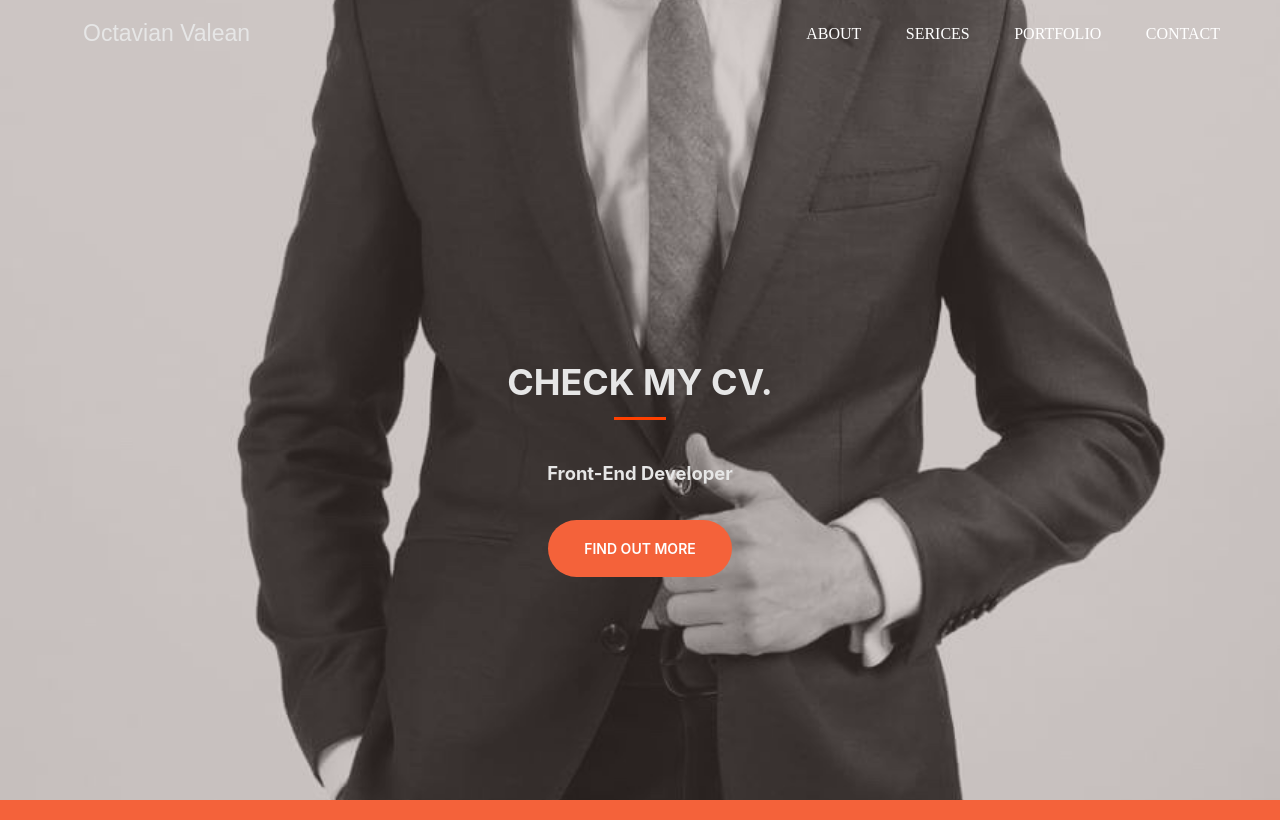
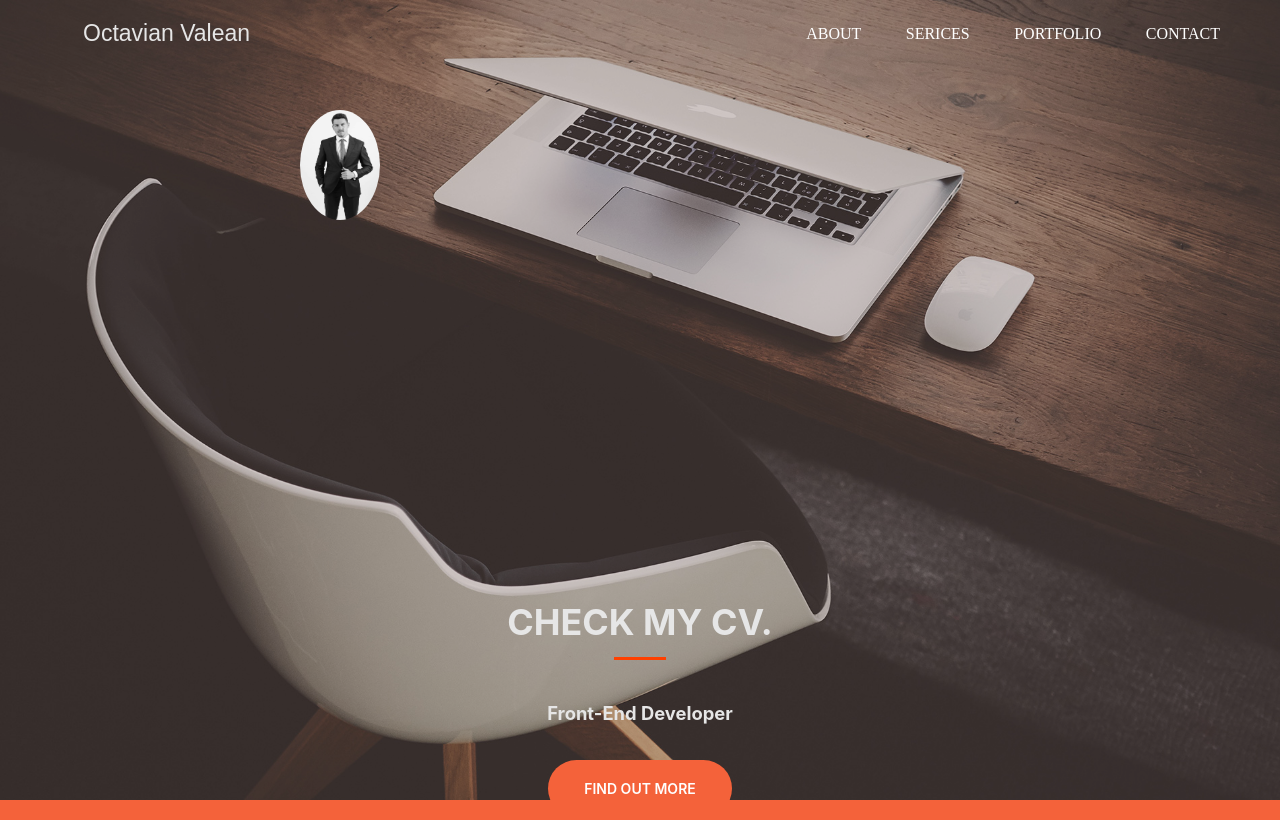
Before and after one commit to Octavian95/webpage, a plain HTML site: page index.html in a window 1280 px wide. Shown: the top 820 px of the page. Drawn offline with Linux system fonts and the light colour scheme; a script that the page names is missing.

Commit message:
the last changes

```diff
--- a/index.html
+++ b/index.html
@@ -22,6 +22,10 @@
                </div>
             </div>
          </nav>
+                         <div class="Avatar">
+               <meta  name="viewport" content="width=device-width, initial-scale=1">
+            <img src="pic1.JPEG" alt="Avatar" style="width:80px">
+         </div>
 
 
          <div class="hero" >
--- a/style.css
+++ b/style.css
@@ -17,7 +17,8 @@ body {
 
 .img {
 
-	background-image: url("pic1.jpeg");
+
+	background-image: url("pic2.jpg");
 	transition: top 0.5s;
 
 
@@ -26,19 +27,7 @@ body {
 
 
 }
-.overlay:before{
 
-  position: absolute;
-  content:" ";
-  top:0;
-  left:0;
-  width:100%;
-  height:100%;
-  display: block;
-  z-index:0;
-  background-color: rgba(118, 92, 86, 0.30);
-
-}
 
 header {
 
@@ -52,6 +41,21 @@ header {
   	background-position: center;
 
 }
+.overlay:before{
+
+  position: absolute;
+  content:" ";
+  top:0;
+  left:0;
+  width:100%;
+  height:100%;
+  display: block;
+  z-index:0;
+  background-color: rgba(118, 92, 86, 0.35);
+
+}
+
+
 
 
 
@@ -85,9 +89,23 @@ header {
 	border-color: white;
 
 }
+img {
+    border-radius: 60%;
+    background-size: 20px;
+    background-repeat: no-repeat;
+    position: relative;
+    cursor: pointer;
+    margin-top: 90px;
+	margin-right: 300px;
+	vertical-align: middle;
+  	width: 90px;
+  	height: 110px;
+  	padding: 20px 40px;
+  }
+
 
 .navbar-brand{
-  	position: fixed;
+  	position: relative;
 	float: left;
 	margin-top: 20px;
 	list-style: none;
@@ -208,4 +226,5 @@ hr{
 	font-size: 2rem;
 	font-weight: 500;
 	color: #fff!important;
+	text-align: center;
 }
```
